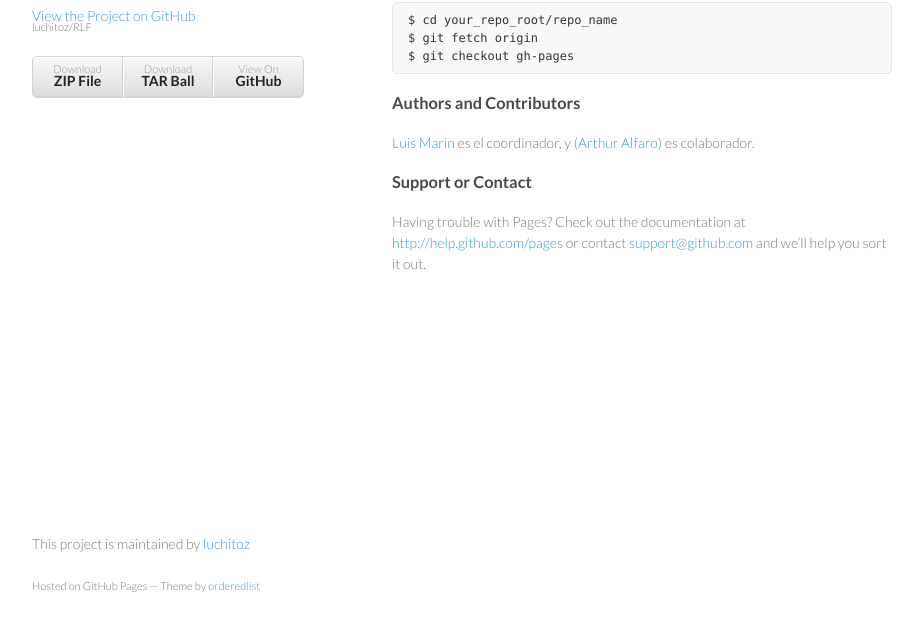
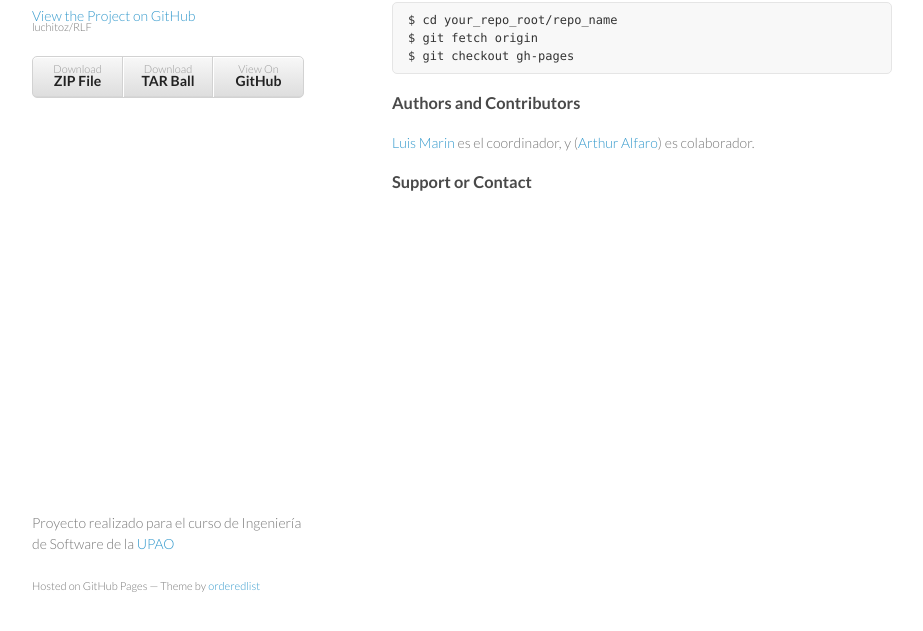
Before and after one commit to lhmr0/RLF, a plain HTML site: page index.html in a window 1280 px wide. Shown: the part 135-766 px from the top of the page, without its empty margins (178-1101 px from the left). Drawn offline with Linux system fonts and the light colour scheme.

Commit message:
Update index.html

```diff
--- a/index.html
+++ b/index.html
@@ -48,10 +48,9 @@ $ git checkout gh-pages
 <h3>
 <a name="support-or-contact" class="anchor" href="#support-or-contact"><span class="octicon octicon-link"></span></a>Support or Contact</h3>
 
-<p>Having trouble with Pages? Check out the documentation at <a href="http://help.github.com/pages">http://help.github.com/pages</a> or contact <a href="mailto:support@github.com">support@github.com</a> and we’ll help you sort it out.</p>
       </section>
       <footer>
-        <p>This project is maintained by <a href="https://github.com/luchitoz">luchitoz</a></p>
+        <p>Proyecto realizado para el curso de Ingeniería de Software de la <a href="https://www.upao.edu.pe">UPAO</a></p>
         <p><small>Hosted on GitHub Pages &mdash; Theme by <a href="https://github.com/orderedlist">orderedlist</a></small></p>
       </footer>
     </div>
```
